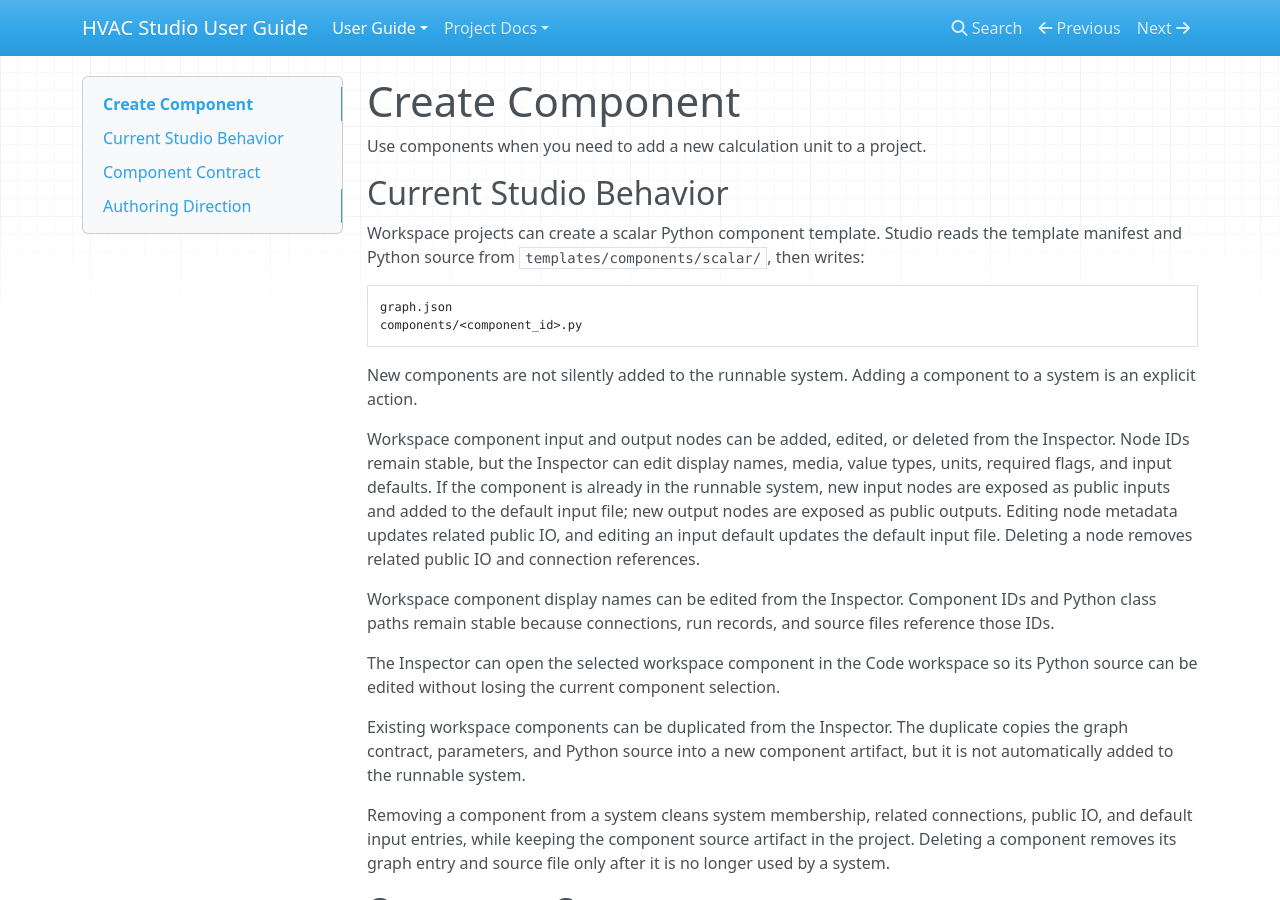
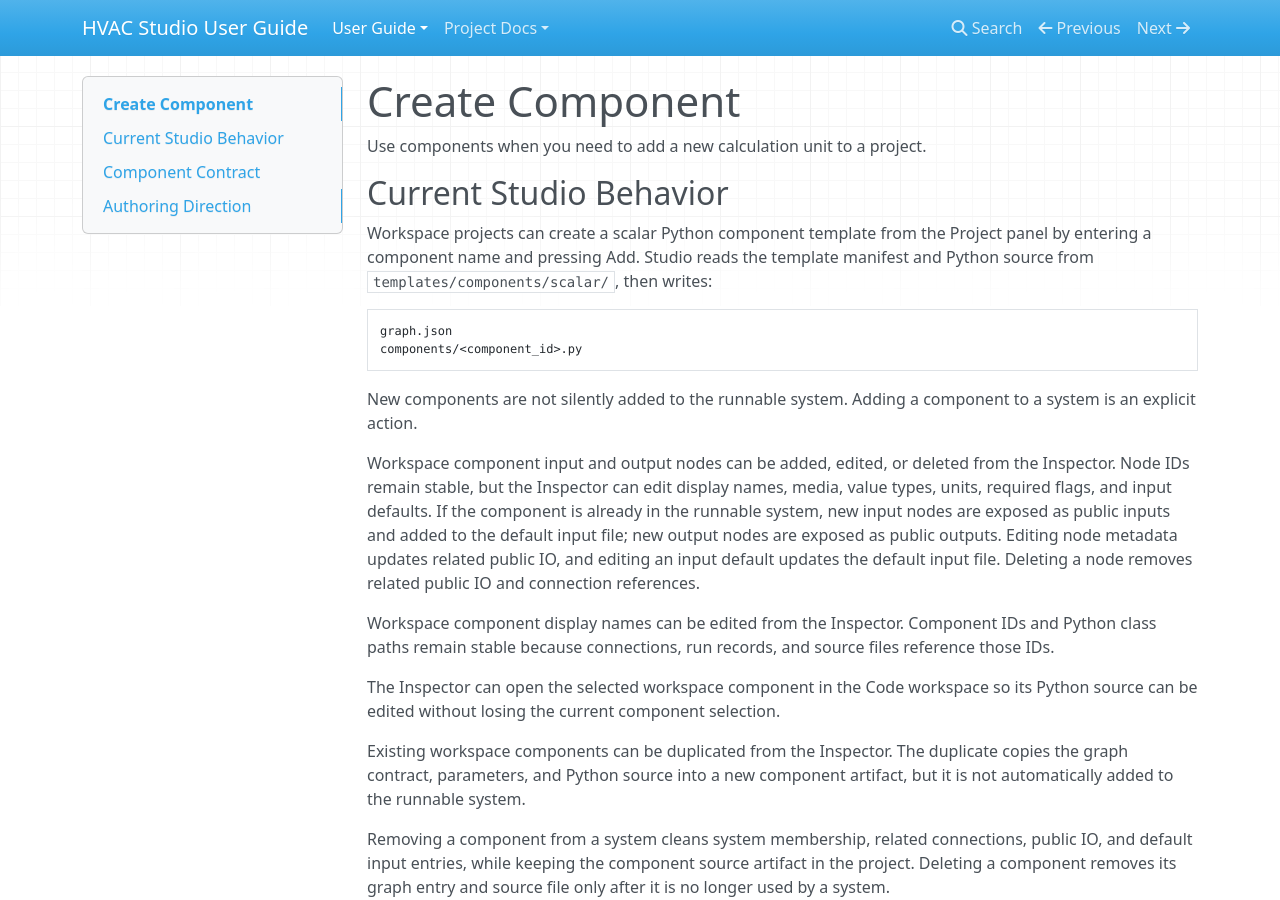
Before and after one commit to Gonie-Gonie/hvac-studio, an MkDocs documentation site: the page built from docs/user/create-component.md, in a window 1280 px wide and 900 px high. Built offline with MkDocs 1.6.1, drawn with Linux system fonts in a browser that asks for light colours; nearby versions of some CDN libraries.

````diff
--- a/docs/user/create-component.md
+++ b/docs/user/create-component.md
@@ -4,7 +4,7 @@ Use components when you need to add a new calculation unit to a project.
 
 ## Current Studio Behavior
 
-Workspace projects can create a scalar Python component template. Studio reads the template manifest and Python source from `templates/components/scalar/`, then writes:
+Workspace projects can create a scalar Python component template from the Project panel by entering a component name and pressing Add. Studio reads the template manifest and Python source from `templates/components/scalar/`, then writes:
 
 ```text
 graph.json
--- a/tools/go/internal/studio/static/index.html
+++ b/tools/go/internal/studio/static/index.html
@@ -38,6 +38,9 @@
           <section class="panel project-panel">
             <div class="panel-header">
               <h2>Project</h2>
+            </div>
+            <div class="component-add-row">
+              <input id="newComponentName" type="text" placeholder="Component name" aria-label="Component name" disabled />
               <button id="addComponentButton" type="button" disabled>Add</button>
             </div>
             <div id="projectTree" class="project-tree"></div>
````
Also changed, not shown: CHANGELOG.md (+1 -0 lines), tools/go/internal/studio/static/js/app.js (+13 -3 lines), tools/go/internal/studio/static/styles.css (+13 -0 lines), 1 other file.
